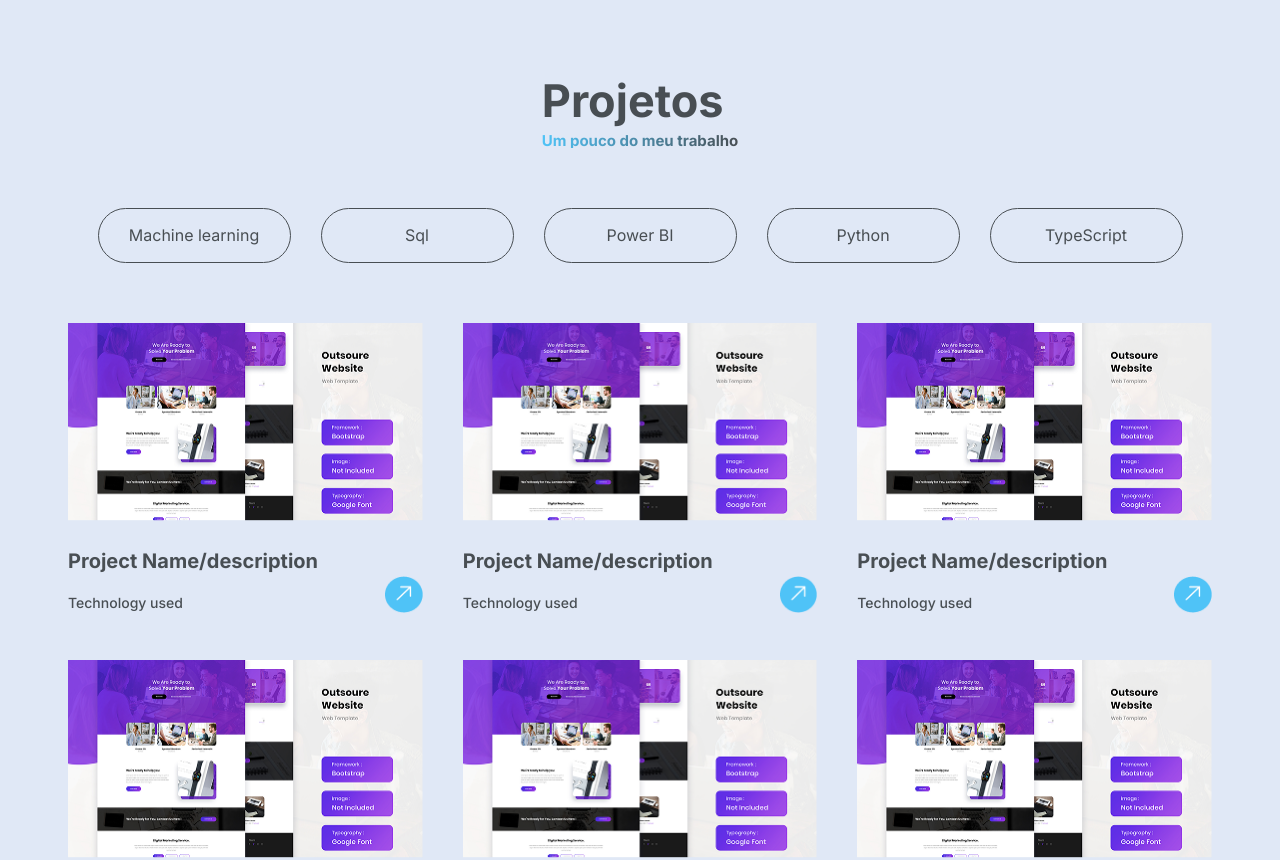
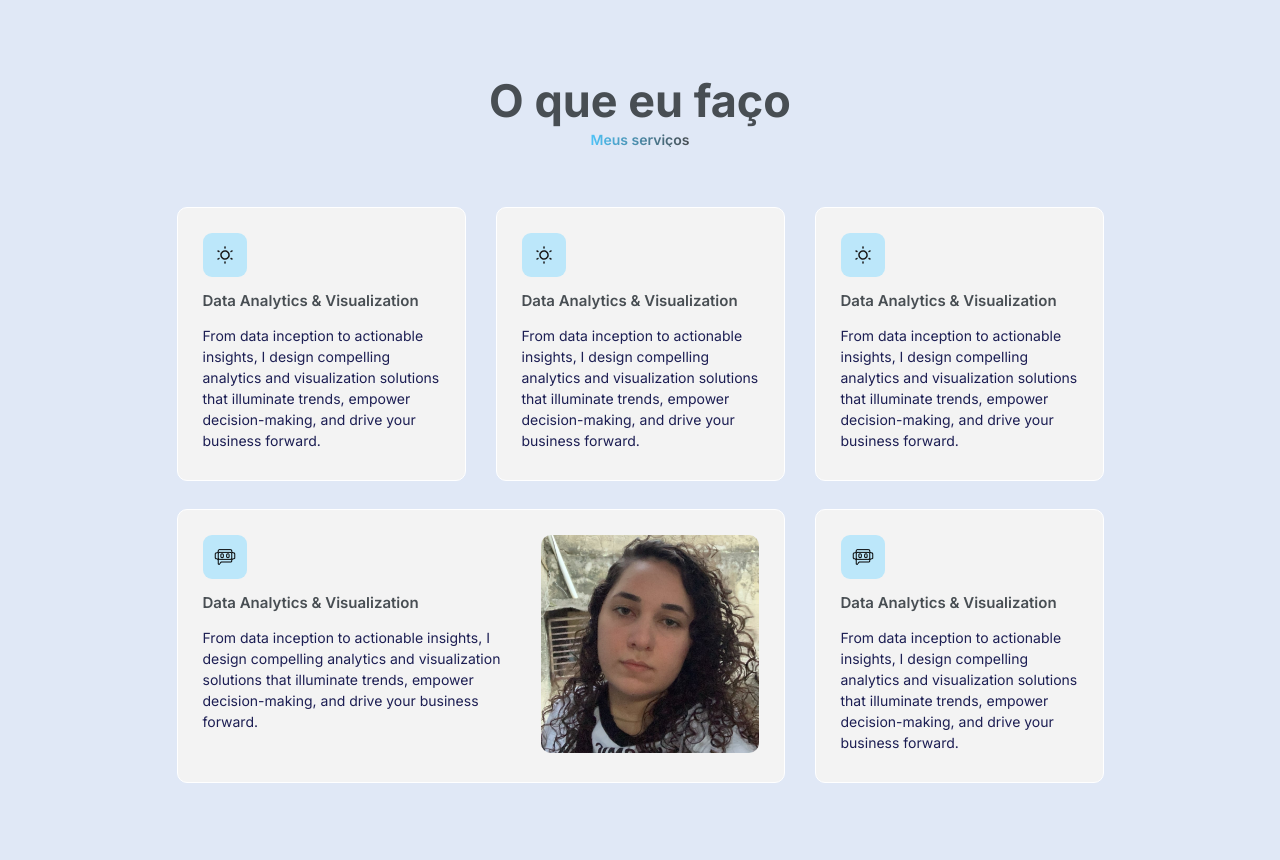
Before and after one commit to yasminmcedo11/portfolio, a Next.js app: page / in a window 1280 px wide. Shown: the part 1140-2000 px from the top of the page. Built offline with nearby package versions, Linux system fonts and the light colour scheme.

Commit message:
feat: criando design base da secao Servicos

```diff
--- a/src/app/page.tsx
+++ b/src/app/page.tsx
@@ -6,6 +6,7 @@ import SobreMim from "@/components/SobreMim";
 import Footer from "@/components/Footer";
 import Contato from "@/components/Contato";
 import Projetos from "@/components/Projetos";
+import Servicos from "@/components/Servicos";
 
 
 export default function HomePage() {
@@ -14,6 +15,7 @@ export default function HomePage() {
       <Header/>
       <Home/>
       <SobreMim/>
+      <Servicos/>
       <Projetos/>
       <Contato/>
       <Footer/>
--- /dev/null
+++ b/src/components/CardServico/Card.module.css
@@ -0,0 +1,66 @@
+@import url('https://fonts.googleapis.com/css2?family=Inter:wght@400;500;600;700&display=swap');
+
+.container {
+    height: 274px;
+    width: 620px;
+    background-color: rgb(243, 243, 243);
+    border-radius: 10px;
+    border: 1px solid white;
+    padding: 25px;
+    gap: 30px;
+    display: flex;
+    flex-direction: row;
+}
+
+.comFoto {
+    width: 608px;
+}
+
+.semFoto {
+    width: 289px;
+}
+
+.info {
+    display: flex;
+    flex-direction: column;
+    gap: 15px;
+}
+
+.info > div {
+    width: 44px;
+    height: 44px;
+    border-radius: 9px;
+    background-color: #BCE7FA;
+    display: flex;
+    align-items: center;
+    justify-content: center;
+}
+
+.info > div > img {
+    width: 24px;
+    height: 24px;
+}
+
+.info > h2 {
+    font-family: 'Inter', sans-serif;
+    font-size: 15px;
+    font-weight: 600;
+    line-height: 120%;
+    letter-spacing: 0%;
+    color: #484E53;
+}
+
+.info > p {
+    font-family: 'Inter', sans-serif;
+    font-size: 14px;
+    font-weight: 400;
+    line-height: 150%;
+    letter-spacing: 0%;
+    color: #1C1E53;
+}
+
+.foto {
+    width: 234px;
+    height: 218px;
+    border-radius: 10px;
+}
--- /dev/null
+++ b/src/components/CardServico/CardContent.tsx
@@ -0,0 +1,27 @@
+import styles from "./Card.module.css"
+
+interface CardContentProps {
+    title: string
+    text: string
+    archiveName: string
+}
+
+export default function CardContent(props: CardContentProps) {
+    const title = props.title
+    const text = props.text
+    const icon = props.archiveName
+
+    return (
+        <div className={styles.info}>
+            <div>
+                <img src={icon} alt="Icon de Descrição"/>
+            </div>
+            <h2>
+                {title}
+            </h2>
+            <p className={styles.description}>
+                {text}
+            </p>
+        </div>
+    )
+}
--- /dev/null
+++ b/src/components/CardServico/CardPhoto.tsx
@@ -0,0 +1,13 @@
+import styles from "./Card.module.css"
+
+interface CardPhotoProps {
+    photo: string
+}
+
+export default function CardPhoto(props: CardPhotoProps) {
+    const foto = props.photo
+
+    return (
+        <img className={styles.foto} src={foto} alt="Foto de Perfil"/>
+    )
+}
--- /dev/null
+++ b/src/components/CardServico/CardRoot.tsx
@@ -0,0 +1,15 @@
+import { ReactNode } from "react"
+import styles from "./Card.module.css"
+
+interface CardRootProps {
+    children: ReactNode
+    hasPhoto?: boolean
+}
+
+export default function CardRoot({children, hasPhoto = false} : CardRootProps) {
+    return (
+        <div className={`${styles.container} ${hasPhoto ? styles.comFoto : styles.semFoto}`}>
+            {children}
+        </div>
+    )
+}
--- a/src/components/CardServico/index.tsx
+++ b/src/components/CardServico/index.tsx
@@ -0,0 +1,9 @@
+import CardContent from "./CardContent";
+import CardPhoto from "./CardPhoto";
+import CardRoot from "./CardRoot";
+
+export const CardServico = {
+    Root: CardRoot,
+    Content: CardContent,
+    Photo: CardPhoto
+}
--- a/src/components/Servicos/index.tsx
+++ b/src/components/Servicos/index.tsx
@@ -0,0 +1,65 @@
+import { CardServico } from "../CardServico"
+import styles from "./styles.module.css"
+
+export default function Servicos() {
+    return (
+        <section className={styles.section}>
+            <div className={styles.titulo}>
+                <h2>O que eu faço</h2>
+                <h3>Meus serviços</h3>
+            </div>
+            <div className={styles.container}>
+                <div>
+                    <CardServico.Root>
+                        <CardServico.Content
+                            title=" Data Analytics & Visualization"
+                            archiveName="iconIdeia.png"
+                            text="From data inception to actionable insights, I design compelling
+                            analytics and visualization solutions that illuminate trends, empower decision-making, and
+                            drive your business forward."
+                        />
+                    </CardServico.Root>
+                    <CardServico.Root>
+                        <CardServico.Content
+                            title=" Data Analytics & Visualization"
+                            archiveName="iconIdeia.png"
+                            text="From data inception to actionable insights, I design compelling
+                            analytics and visualization solutions that illuminate trends, empower decision-making, and
+                            drive your business forward."
+                            />
+                    </CardServico.Root>
+                    <CardServico.Root>
+                        <CardServico.Content
+                            title=" Data Analytics & Visualization"
+                            archiveName="iconIdeia.png"
+                            text="From data inception to actionable insights, I design compelling
+                            analytics and visualization solutions that illuminate trends, empower decision-making, and
+                            drive your business forward."
+                        />
+                    </CardServico.Root>
+                </div>
+                <div>
+                    <CardServico.Root hasPhoto={true}>
+                        <CardServico.Content
+                            title=" Data Analytics & Visualization"
+                            archiveName="iconRobo.png"
+                            text="From data inception to actionable insights, I design compelling
+                            analytics and visualization solutions that illuminate trends, empower decision-making, and
+                            drive your business forward."
+                        />
+                        <CardServico.Photo photo="fotoPerfil.png"/>
+                    </CardServico.Root>
+                    <CardServico.Root>
+                        <CardServico.Content
+                            title=" Data Analytics & Visualization"
+                            archiveName="iconRobo.png"
+                            text="From data inception to actionable insights, I design compelling
+                            analytics and visualization solutions that illuminate trends, empower decision-making, and
+                            drive your business forward."
+                        />
+                    </CardServico.Root>
+                </div>
+            </div>
+        </section>
+    )
+}
--- a/src/components/Servicos/styles.module.css
+++ b/src/components/Servicos/styles.module.css
@@ -0,0 +1,50 @@
+@import url('https://fonts.googleapis.com/css2?family=Inter:wght@400;500;600;700&display=swap');
+
+.section {
+    display: flex;
+    flex-direction: column;
+    align-items: center;
+    margin: 80px;
+    gap: 60px;
+}
+
+.titulo {
+    display: flex;
+    flex-direction: column;
+    gap: 10px;
+    align-items: center;
+}
+
+.titulo > h2 {
+    font-family: 'Inter', sans-serif;
+    font-size: 45px;
+    font-weight: 800;
+    line-height: 100%;
+    letter-spacing: -3%;
+    color: #484E53;
+}
+
+.titulo > h3 {
+    font-family: 'Inter', sans-serif;
+    font-size: 14px;
+    font-weight: 600;
+    line-height: 100%;
+    letter-spacing: -3%;
+    background: linear-gradient(to right, #4FC3F7, #484E53);
+    -webkit-background-clip: text;
+    -webkit-text-fill-color: transparent;
+    background-clip: text;
+    color: transparent;
+}
+
+.container {
+    display: flex;
+    flex-direction: column;
+    gap: 28px;
+}
+
+.container > div {
+    display: flex;
+    flex-direction: row;
+    gap: 30px;
+}
```
Also changed, not shown: public/iconIdeia.png (added), public/iconRobo.png (added), src/components/CardServico/styles.module.css (deleted).
